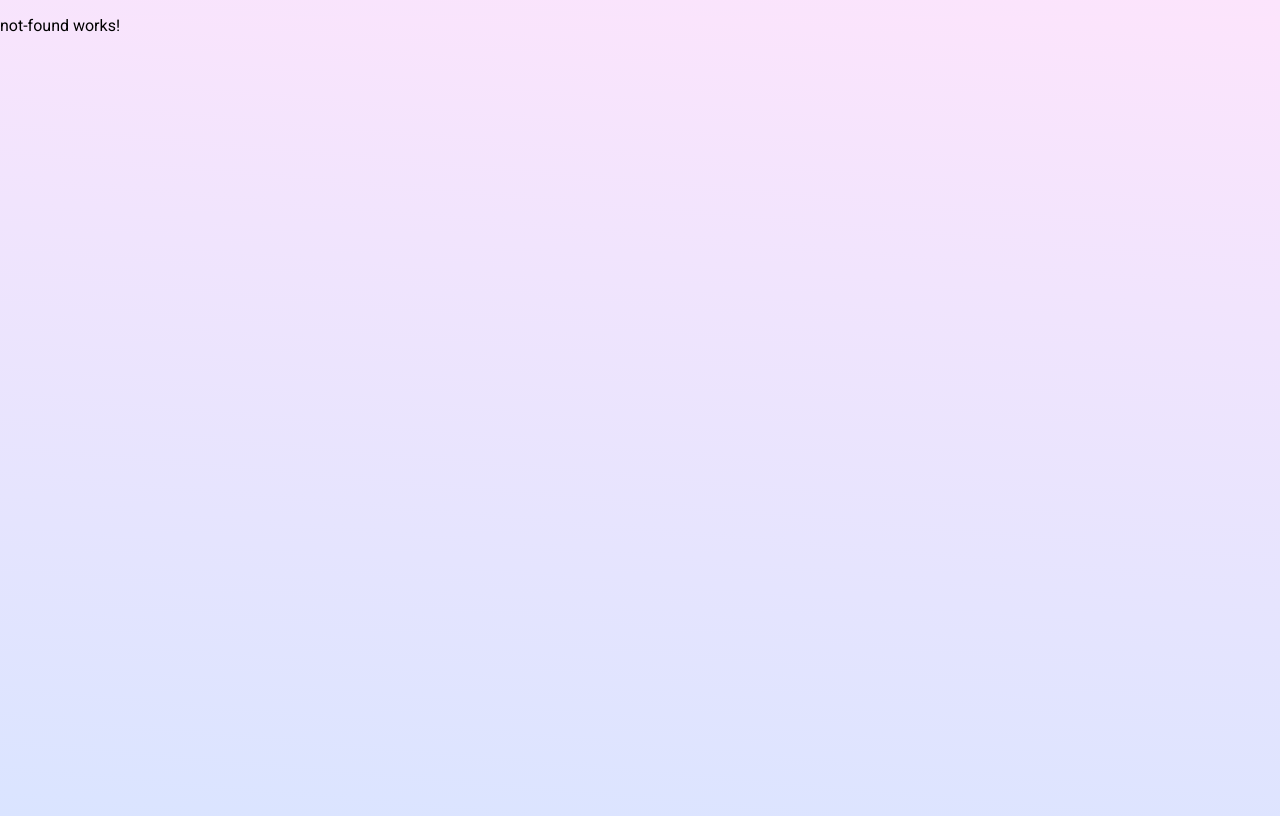
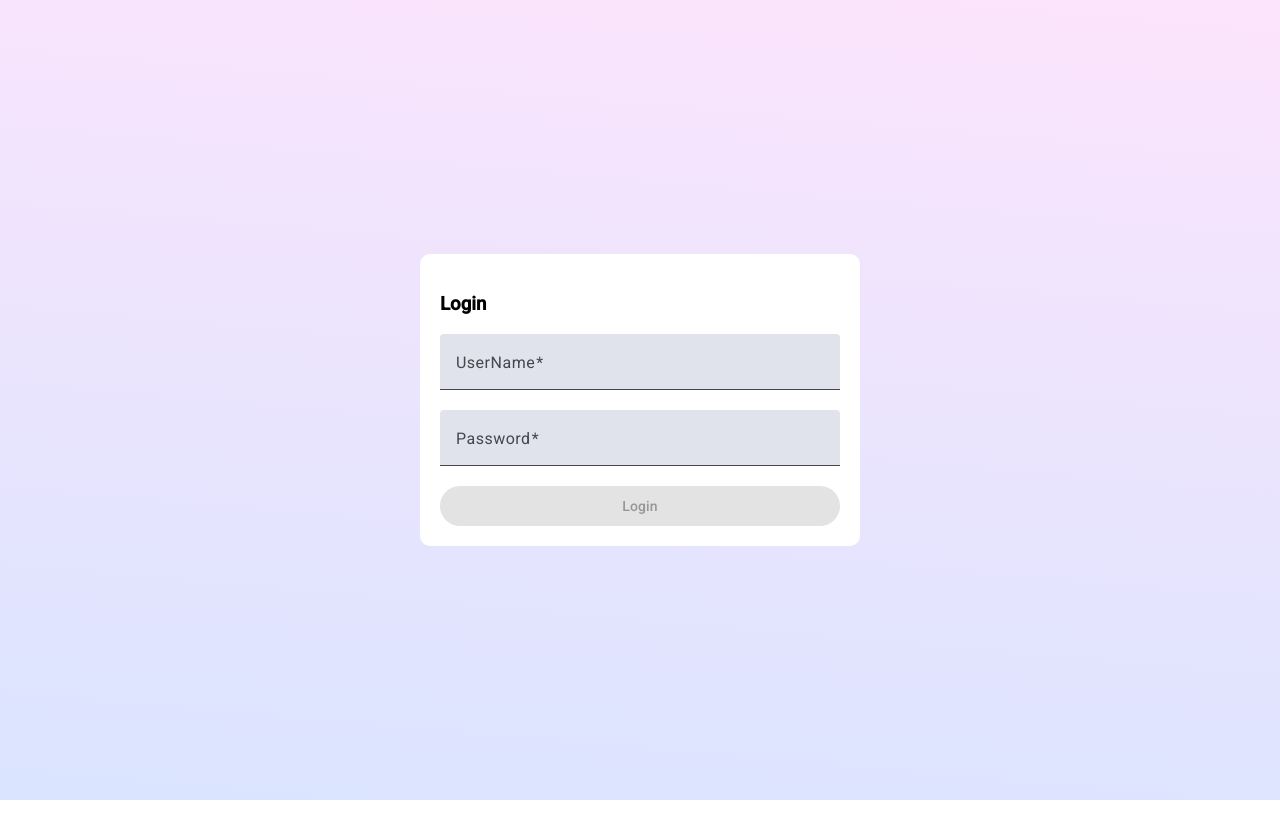
Before and after one commit to HayabusaRyu/Angular, an Angular app: page /login in a window 1280 px wide. Built offline with nearby package versions, Linux system fonts and the light colour scheme.

Commit message:
angular material

```diff
--- a/src/app/app.routes.ts
+++ b/src/app/app.routes.ts
@@ -2,6 +2,7 @@ import { Routes } from '@angular/router';
 import {MonsterListComponent} from './pages/monster-list/monster-list.component';
 import {MonsterComponent} from './pages/monster/monster.component';
 import {NotFoundComponent} from './pages/not-found/not-found.component';
+import {LoginComponent} from './pages/login/login.component';
 
 export const routes: Routes = [
   {
@@ -12,6 +13,10 @@ export const routes: Routes = [
   {
     path: 'home',
     component: MonsterListComponent
+  },
+  {
+    path: 'login',
+    component: LoginComponent
   },
   {
     path: 'monster',
--- /dev/null
+++ b/src/app/components/delete-monster-confirmation-dialog/delete-monster-confirmation-dialog.component.html
@@ -0,0 +1,8 @@
+<h2 mat-dialog-title >Delete Monster</h2>
+<mat-dialog-content>
+  <p>Do you want to delete the selected monster</p>
+</mat-dialog-content>
+<mat-dialog-actions>
+  <button mat-button [mat-dialog-close]="false">No</button>
+  <button mat-button [mat-dialog-close]="true">Yes</button>
+</mat-dialog-actions>
--- /dev/null
+++ b/src/app/pages/login/login.component.css
@@ -0,0 +1,20 @@
+#container {
+  display: flex;
+  align-items: center;
+  justify-content: center;
+  width: 100%;
+  height: 100%;
+}
+
+form {
+  background-color: white;
+  padding: 20px;
+  border-radius: 10px;
+  display: flex;
+  flex-direction: column;
+  width: 400px;
+}
+
+mat-error {
+  text-align: center;
+}
--- /dev/null
+++ b/src/app/pages/login/login.component.html
@@ -0,0 +1,17 @@
+<div id="container">
+  <form (submit)="login()" [formGroup]="loginFormGroup">
+    <h3>Login</h3>
+    <mat-form-field>
+      <mat-label>UserName</mat-label>
+      <input matInput formControlName="username"/>
+    </mat-form-field>
+    <mat-form-field>
+      <mat-label>Password</mat-label>
+      <input matInput type="password" formControlName="password"/>
+    </mat-form-field>
+    <button mat-flat-button [disabled]="loginFormGroup.invalid">Login</button>
+    @if(invalidCredentials){
+      <mat-error>Invalid Credentials</mat-error>
+    }
+  </form>
+</div>
--- /dev/null
+++ b/src/app/pages/login/login.component.ts
@@ -0,0 +1,36 @@
+import { Component, inject } from '@angular/core';
+import { FormBuilder, ReactiveFormsModule, Validators } from '@angular/forms';
+import { MatFormFieldModule } from '@angular/material/form-field';
+import { MatInputModule } from '@angular/material/input';
+import { MatButtonModule } from '@angular/material/button';
+import { MatError } from '@angular/material/form-field';
+
+@Component({
+  selector: 'app-login',
+  imports: [
+    ReactiveFormsModule,
+    MatFormFieldModule,
+    MatInputModule,
+    MatButtonModule,
+    MatError
+  ],
+  templateUrl: './login.component.html',
+  standalone: true,
+  styleUrl: './login.component.css'
+})
+export class LoginComponent {
+
+  private formBuilder = inject(FormBuilder);
+
+  loginFormGroup = this.formBuilder.group({
+    'username': ['', [Validators.required]],
+    'password': ['', Validators.required]
+  })
+
+  invalidCredentials = false;
+
+  login(){
+
+  }
+
+}
--- a/src/app/pages/monster/monster.component.css
+++ b/src/app/pages/monster/monster.component.css
@@ -44,7 +44,11 @@ label {
   width: calc(100% - 340px);
 }
 
-.button-container {
-  display: flex;
-  gap: 10px;
+.button-container.left, .button-container.right {
+  display: inline-block;
+  width: 50%;
 }
+
+.button-container.right {
+  text-align: right;
+}
--- a/src/app/pages/monster/monster.component.html
+++ b/src/app/pages/monster/monster.component.html
@@ -77,7 +77,12 @@
         <mat-error>This field is required</mat-error>
       }
     </mat-form-field>
-    <div class="button-container">
+    <div class="button-container left">
+      @if(monsterId != -1) {
+        <button mat-flat-button color="warn" type="button" (click)="deleteMonster()"> Delete </button>
+      }
+    </div>
+    <div class="button-container right">
       <button mat-button (click)="navigateBack()">Back</button>
       <button mat-flat-button type="submit" [disabled]="formGroup.invalid">Save</button>
     </div>
--- a/src/app/pages/monster/monster.component.ts
+++ b/src/app/pages/monster/monster.component.ts
@@ -9,6 +9,10 @@ import {MonsterService} from '../../services/monster/monster.service';
 import {MatButtonModule} from '@angular/material/button';
 import {MatInputModule} from '@angular/material/input';
 import {MatSelectModule} from '@angular/material/select';
+import {MatDialog} from '@angular/material/dialog';
+import {
+  DeleteMonsterConfirmationDialogComponent
+} from '../../components/delete-monster-confirmation-dialog/delete-monster-confirmation-dialog.component';
 
 @Component({
   selector: 'app-monster',
@@ -22,6 +26,7 @@ export class MonsterComponent implements OnInit, OnDestroy{
   private route = inject(ActivatedRoute);
   private fb = inject(FormBuilder);
   private router = inject(Router);
+  private readonly dialog = inject(MatDialog);
 
   private routeSubscription: Subscription | null = null;
 
@@ -82,6 +87,16 @@ export class MonsterComponent implements OnInit, OnDestroy{
     this.navigateBack();
   }
 
+  deleteMonster(){
+    const dialogRef = this.dialog.open(DeleteMonsterConfirmationDialogComponent);
+    dialogRef.afterClosed().subscribe(confirmation => {
+      if(confirmation){
+        this.monsterService.delete(this.monsterId);
+        this.navigateBack();
+      }
+    })
+  }
+
   isFieldValid(name: string){
     const formControl = this.formGroup.get(name);
     return formControl?.invalid && (formControl?.dirty || formControl?.touched);
```
Also changed, not shown: src/app/components/delete-monster-confirmation-dialog/delete-monster-confirmation-dialog.component.ts (added, +14 -0 lines), src/app/components/delete-monster-confirmation-dialog/delete-monster-confirmation-dialog.component.css (added), 2 other files (tests, documents, lock files or other folders).
